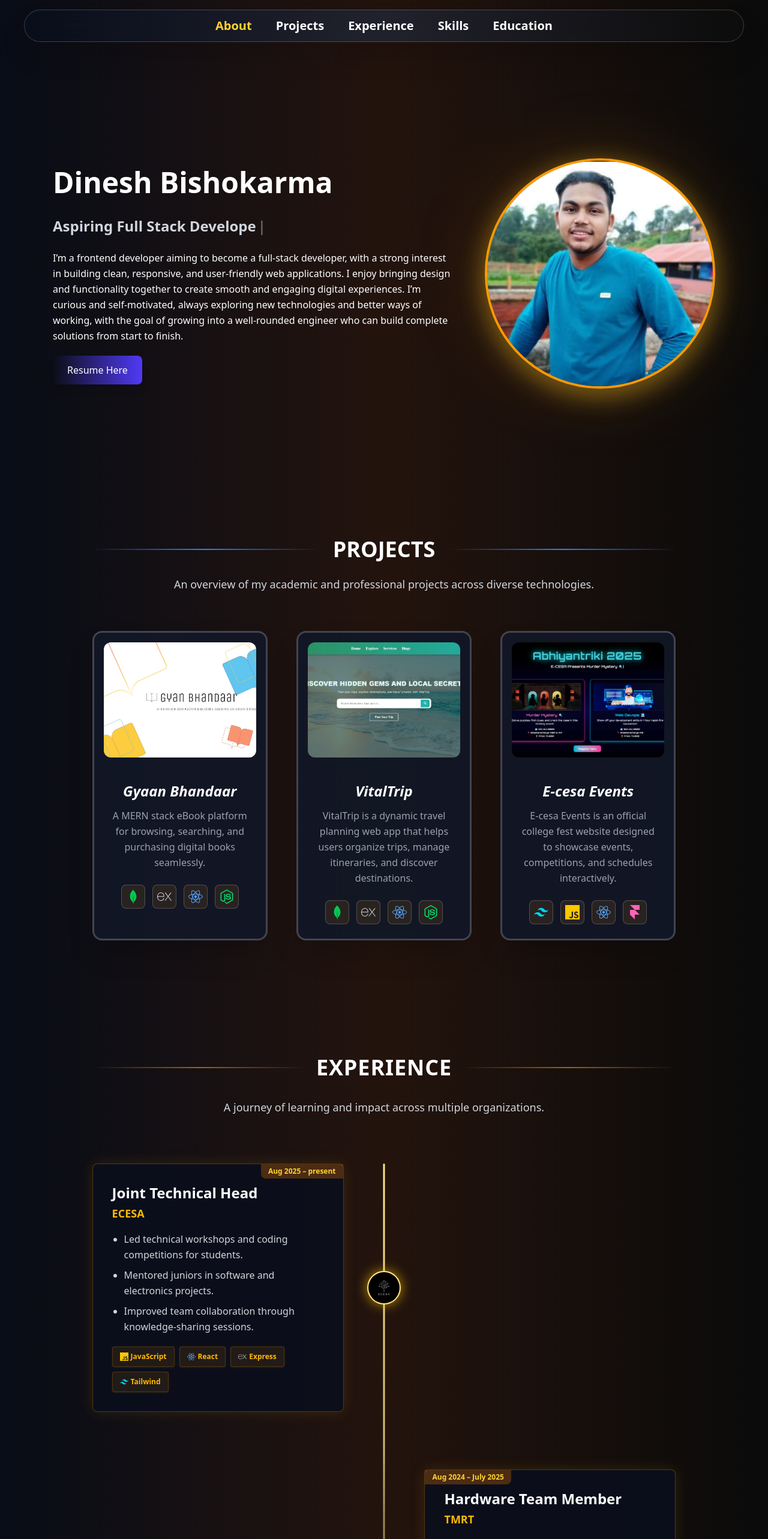
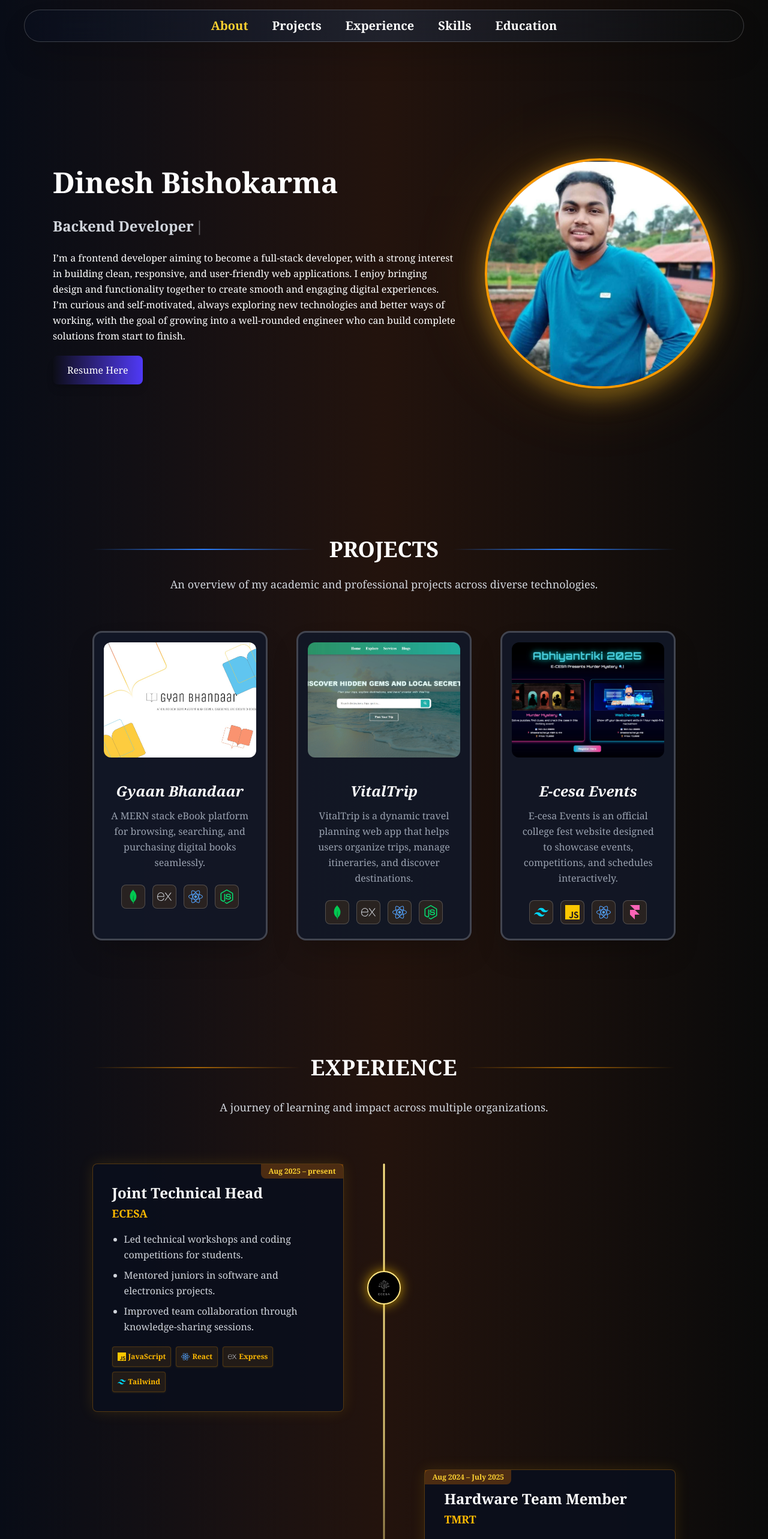
Before and after one commit to D-moc/My-Portfolio-Website, a React (Vite) app: page / in a window 1280 px wide. Shown: the top 2566 px of the page at 60% size. Built offline with nearby package versions, Linux system fonts and the light colour scheme.

Commit message:
update About, Education, Experience, Projects, Skills components and CSS styles for improved layout and typography

```diff
--- a/src/components/About.jsx
+++ b/src/components/About.jsx
@@ -7,7 +7,7 @@ import Tilt from "react-parallax-tilt";
 
 function About() {
   const [text] = useTypewriter({
-    words: ["Frontend Developer", "Aspiring Full Stack Developer"],
+    words: ["Frontend Developer","Backend Developer", "Aspiring Full Stack Developer"],
     loop: true,
     delaySpeed: 2000,
   });
@@ -17,7 +17,7 @@ function About() {
       id="about"
       className="w-full min-h-screen pt-28 flex flex-col-reverse md:flex-row
                  items-center justify-center gap-12 px-4 sm:px-6 md:px-12 lg:px-16
-                 bg-gradient-to-r from-[#0a0f1c]/80 via-[#1e293b]/80 via-[#2c1810]/80 to-[#0d0d0d]/80
+                 bg-gradient-to-r from-[#0a0f1c]/80 via-[#2c1810]/80 to-[#0d0d0d]/80
                  text-white overflow-hidden"
     >
       {/* Left Side - Text Content */}
--- a/src/components/Education.jsx
+++ b/src/components/Education.jsx
@@ -33,11 +33,11 @@ const Education = () => {
   return (
     <section
       id="education"
-      className="py-24 font-sans relative w-full
+      className="py-24 relative w-full
                  bg-gradient-to-r from-[#0a0f1c]/80 via-[#1e293b]/80 via-[#2c1810]/80 to-[#0d0d0d]/80"
     >
       {/* Inner container for padding */}
-      <div className="px-[8vw] md:px-[6vw] lg:px-[12vw] font-sans">
+      <div className="px-[8vw] md:px-[6vw] lg:px-[12vw] ">
         {/* Title */}
         <div className="flex flex-col items-center mb-16">
           <div className="flex items-center w-full justify-center gap-6">
--- a/src/components/Experience.jsx
+++ b/src/components/Experience.jsx
@@ -54,8 +54,8 @@ const Experience = () => {
   return (
     <section
       id="experience"
-      className="w-full min-h-screen px-[8vw] md:px-[6vw] lg:px-[12vw] py-24 font-sans
-      relative bg-gradient-to-r from-[#0a0f1c]/80 via-[#1e293b]/80 via-[#2c1810]/80 to-[#0d0d0d]/80"
+      className="w-full min-h-screen px-[8vw] md:px-[6vw] lg:px-[12vw] py-24
+      relative bg-gradient-to-r from-[#0a0f1c]/80 via-[#2c1810]/80 to-[#0d0d0d]/80"
     >
       {/* Title */}
       <motion.div
@@ -139,7 +139,7 @@ const Experience = () => {
                       <span
                         key={i}
                         className="flex items-center gap-1 bg-amber-500/10
-                        text-amber-400 text-xs font-semibold px-3 py-2 rounded-sm
+                        text-amber-400 text-xs font-semibold px-2 py-2 rounded-sm
                         border border-amber-500/20 shadow-sm shadow-amber-400/10"
                       >
                         {skillIcons[skill] || (
--- a/src/components/Projects.jsx
+++ b/src/components/Projects.jsx
@@ -66,7 +66,7 @@ const Projects = () => {
   return (
     <section
       id="projects"
-      className="py-24 px-[8vw] md:px-[6vw] lg:px-[12vw] font-sans relative
+      className="py-24 px-[8vw] md:px-[6vw] lg:px-[12vw]  relative
                  bg-gradient-to-r from-[#0a0f1c]/80 via-[#1e293b]/80 via-[#2c1810]/80 to-[#0d0d0d]/80"
     >
       {/* Section Title */}
--- a/src/components/Skills.jsx
+++ b/src/components/Skills.jsx
@@ -42,7 +42,7 @@ const Skills = () => {
   return (
     <section
       id="skills"
-      className="w-full py-24 px-[8vw] md:px-[6vw] lg:px-[12vw] font-sans relative
+      className="w-full py-24 px-[8vw] md:px-[6vw] lg:px-[12vw]  relative
                  overflow-hidden bg-gradient-to-r from-[#0a0f1c]/80 via-[#2c1810]/80 to-[#0d0d0d]/80"
     >
       {/* Section Title */}
--- a/src/index.css
+++ b/src/index.css
@@ -5,4 +5,5 @@ body {
   padding: 0;
   overflow-x: hidden; /* stops whitespace on initial render */
   width: 100%;
+  font-family: Georgia, "Times New Roman", serif;
 }
```
